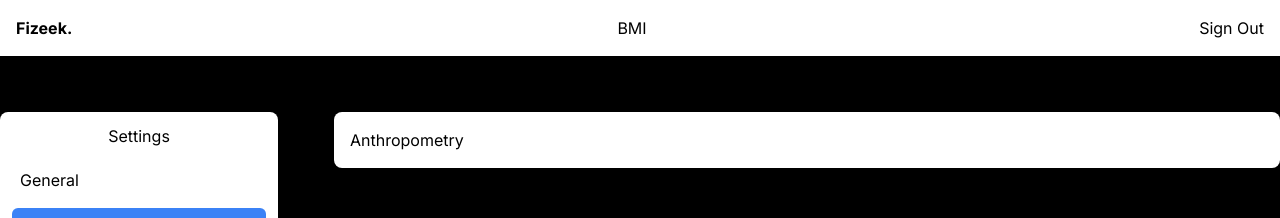
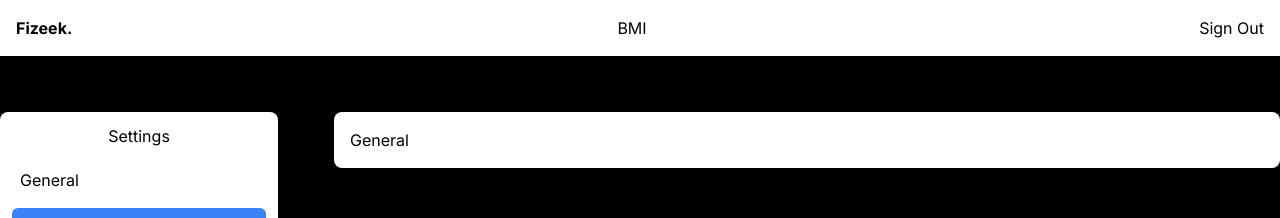
Before and after one commit to hoalex21/Fizeek, a Next.js app: page /settings/anthropometry in a window 1280 px wide. Shown: the top 218 px of the page. Built offline with nearby package versions, Linux system fonts and the light colour scheme; no server answers; sample sign-in values are in the browser's storage.

Commit message:
create settings layout

```diff
--- a/app/settings/anthropometry/page.tsx
+++ b/app/settings/anthropometry/page.tsx
@@ -1,25 +1,3 @@
-"use client";
-"use client";
-
-import { useSession } from "next-auth/react";
-import { redirect } from "next/navigation";
-import SettingsContainer from "../ui/settingsContainer";
-import NavBar from "@/app/ui/navbar";
-
 export default function Anthropometry() {
-    const { data: session, status } = useSession();
-
-    if (status === "authenticated") {
-        return (
-            <>
-                <NavBar />
-
-                <SettingsContainer>
-                    <p>Anthropometry</p>
-                </SettingsContainer>
-            </>
-        );
-    }
-
-    redirect("/auth/login");
+    return <p>General</p>;
 }
--- a/app/settings/general/page.tsx
+++ b/app/settings/general/page.tsx
@@ -1,24 +1,3 @@
-"use client";
-
-import { useSession } from "next-auth/react";
-import { redirect } from "next/navigation";
-import SettingsContainer from "../ui/settingsContainer";
-import NavBar from "@/app/ui/navbar";
-
 export default function General() {
-    const { data: session, status } = useSession();
-
-    if (status === "authenticated") {
-        return (
-            <>
-                <NavBar />
-
-                <SettingsContainer>
-                    <p>General</p>
-                </SettingsContainer>
-            </>
-        );
-    }
-
-    redirect("/auth/login");
+    return <p>General</p>;
 }
--- /dev/null
+++ b/app/settings/layout.tsx
@@ -0,0 +1,28 @@
+"use client";
+
+import { useSession } from "next-auth/react";
+import { redirect } from "next/navigation";
+import SettingsContainer from "./ui/settingsContainer";
+import NavBar from "@/app/ui/navbar";
+
+export default function SettingsLayout({
+    children
+}: {
+    children: React.ReactNode
+}) {
+    const { data: session, status } = useSession();
+
+    if (status === "authenticated") {
+        return (
+            <>
+                <NavBar />
+
+                <SettingsContainer>
+                    {children}
+                </SettingsContainer>
+            </>
+        );
+    }
+
+    redirect("/auth/login");
+}
```
